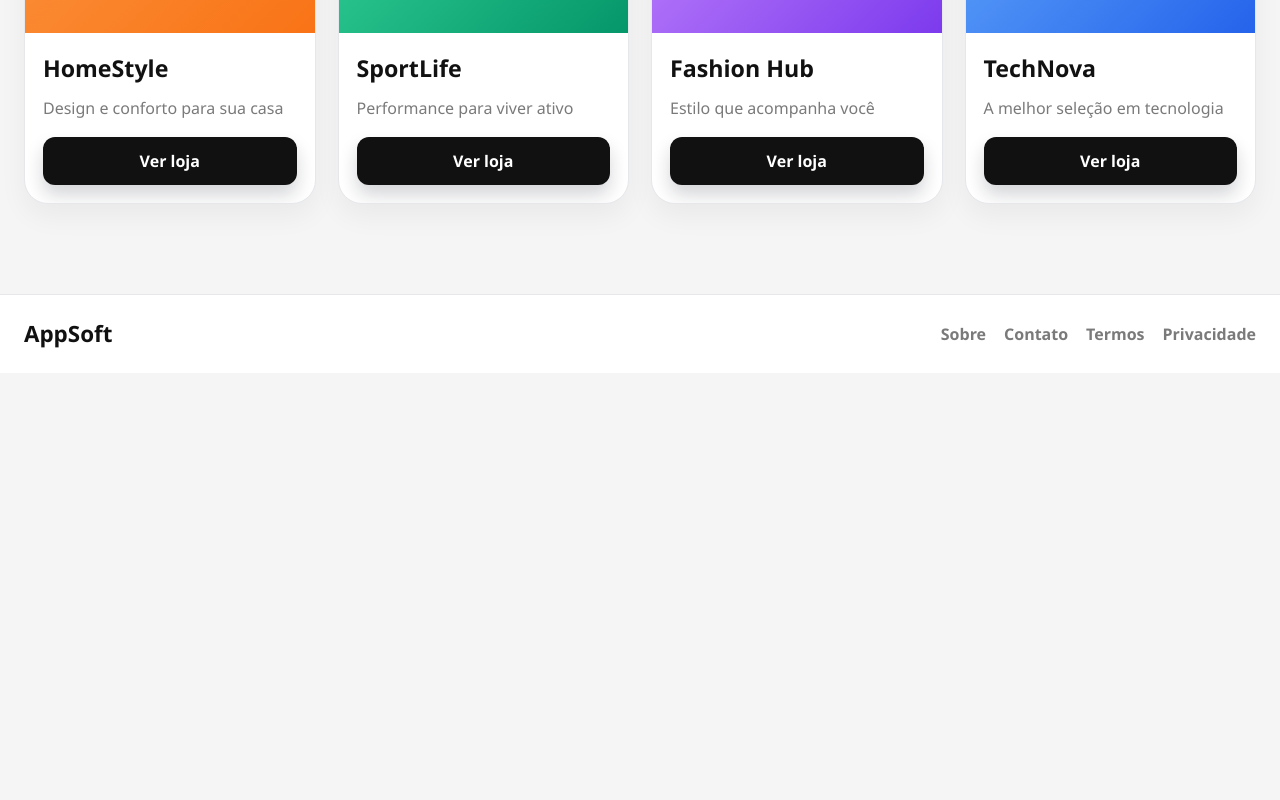
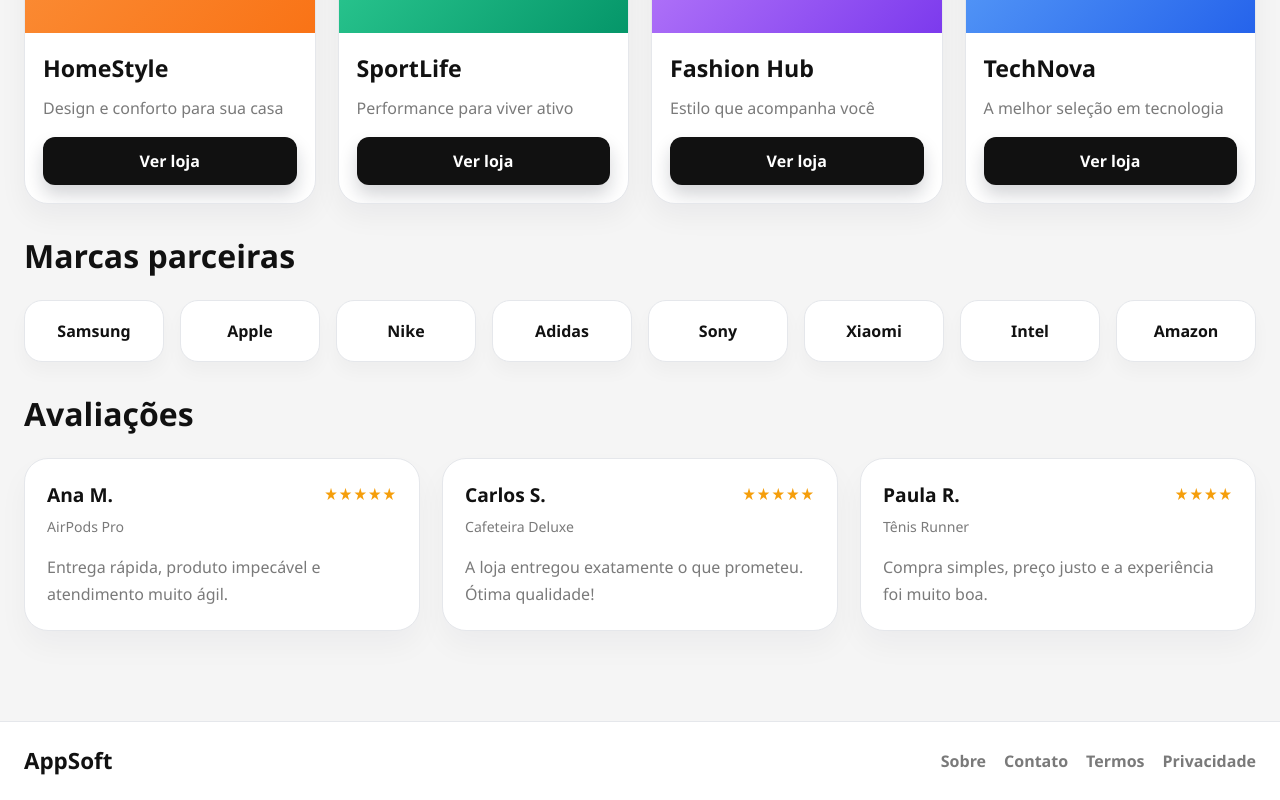
Before and after one commit to appsoft-lucio/appSoftMarketplace, a React (Vite) app in the folder frontend/: page / in a window 1280 px wide. Shown: the part 1632-2432 px from the top of the page. Before the commit the page ends 2005 px from the top, so only its background shows below. Built offline with nearby package versions, Linux system fonts and the light colour scheme.

Commit message:
feat: add secao marcas parceiras e avaliacoes

```diff
--- a/frontend/src/pages/HomePage.css
+++ b/frontend/src/pages/HomePage.css
@@ -332,6 +332,73 @@
   gap: 22px;
 }
 
+.brands-section,
+.reviews-section {
+  margin-top: 28px;
+}
+
+.brands-strip {
+  display: grid;
+  grid-template-columns: repeat(8, minmax(0, 1fr));
+  gap: 16px;
+}
+
+.brand-pill {
+  background: var(--white);
+  border: 1px solid var(--line);
+  border-radius: 18px;
+  padding: 18px 12px;
+  text-align: center;
+  font-weight: 800;
+  color: var(--bg-dark);
+  box-shadow: 0 10px 18px rgba(17, 24, 39, 0.03);
+}
+
+.reviews-grid {
+  display: grid;
+  grid-template-columns: repeat(3, minmax(0, 1fr));
+  gap: 22px;
+}
+
+.review-card {
+  background: var(--white);
+  border: 1px solid var(--line);
+  border-radius: 24px;
+  padding: 22px;
+  box-shadow: 0 15px 30px rgba(17, 24, 39, 0.04);
+}
+
+.review-header {
+  display: flex;
+  justify-content: space-between;
+  gap: 12px;
+  align-items: flex-start;
+  margin-bottom: 16px;
+}
+
+.review-header h3 {
+  margin: 0 0 4px;
+  font-size: 1.2rem;
+  color: var(--bg-dark);
+}
+
+.review-header span {
+  color: var(--gray);
+  font-size: 0.88rem;
+}
+
+.stars {
+  color: #f59e0b;
+  letter-spacing: 1px;
+  font-size: 1.05rem;
+}
+
+.review-card p {
+  margin: 0;
+  line-height: 1.7;
+  color: var(--gray);
+}
+
 .product-card {
   background: var(--white);
   border-radius: 24px;
@@ -484,8 +551,14 @@
   }
 
   .category-grid,
-  .product-grid {
+  .product-grid,
+  .store-grid,
+  .reviews-grid {
     grid-template-columns: 1fr;
+  }
+
+  .brands-strip {
+    grid-template-columns: repeat(2, minmax(0, 1fr));
   }
 
   .hero-text {
--- a/frontend/src/pages/HomePage.jsx
+++ b/frontend/src/pages/HomePage.jsx
@@ -103,6 +103,41 @@ const lojas = [
     categoria: "Moda",
     destaque: "Estilo que acompanha você",
     cor: "roxo",
+  },
+];
+
+const marcasParceiras = [
+  "Samsung",
+  "Apple",
+  "Nike",
+  "Adidas",
+  "Sony",
+  "Xiaomi",
+  "Intel",
+  "Amazon",
+];
+
+const avaliacoes = [
+  {
+    id: 1,
+    nome: "Ana M.",
+    produto: "AirPods Pro",
+    texto: "Entrega rápida, produto impecável e atendimento muito ágil.",
+    nota: 5,
+  },
+  {
+    id: 2,
+    nome: "Carlos S.",
+    produto: "Cafeteira Deluxe",
+    texto: "A loja entregou exatamente o que prometeu. Ótima qualidade!",
+    nota: 5,
+  },
+  {
+    id: 3,
+    nome: "Paula R.",
+    produto: "Tênis Runner",
+    texto: "Compra simples, preço justo e a experiência foi muito boa.",
+    nota: 4,
   },
 ];
 
@@ -300,7 +335,9 @@ function HomePage({ onNavigate, cartCount, onAddToCart }) {
                 type="button"
                 className="carousel-btn"
                 aria-label="Próxima loja"
-                onClick={() => setIndiceLojas((atual) => (atual + 1) % lojas.length)}
+                onClick={() =>
+                  setIndiceLojas((atual) => (atual + 1) % lojas.length)
+                }
               >
                 →
               </button>
@@ -325,6 +362,47 @@ function HomePage({ onNavigate, cartCount, onAddToCart }) {
             ))}
           </div>
         </section>
+
+        <section className="brands-section">
+          <div className="section-title">
+            <h2>Marcas parceiras</h2>
+          </div>
+
+          <div className="brands-strip">
+            {marcasParceiras.map((marca) => (
+              <div key={marca} className="brand-pill">
+                {marca}
+              </div>
+            ))}
+          </div>
+        </section>
+
+        <section className="reviews-section">
+          <div className="section-title">
+            <h2>Avaliações</h2>
+          </div>
+
+          <div className="reviews-grid">
+            {avaliacoes.map((avaliacao) => (
+              <article key={avaliacao.id} className="review-card">
+                <div className="review-header">
+                  <div>
+                    <h3>{avaliacao.nome}</h3>
+                    <span>{avaliacao.produto}</span>
+                  </div>
+                  <div
+                    className="stars"
+                    aria-label={`${avaliacao.nota} estrelas`}
+                  >
+                    {"★".repeat(avaliacao.nota)}
+                  </div>
+                </div>
+
+                <p>{avaliacao.texto}</p>
+              </article>
+            ))}
+          </div>
+        </section>
       </main>
 
       <Footer />
```
